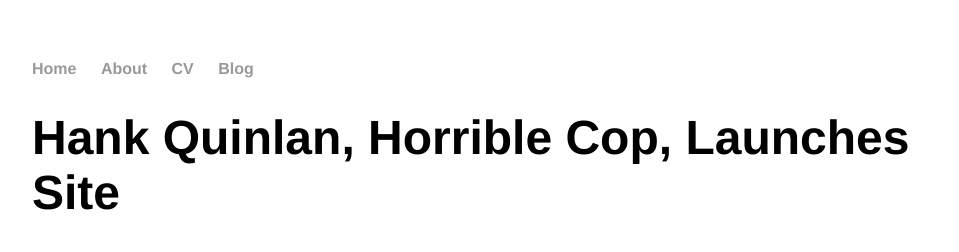
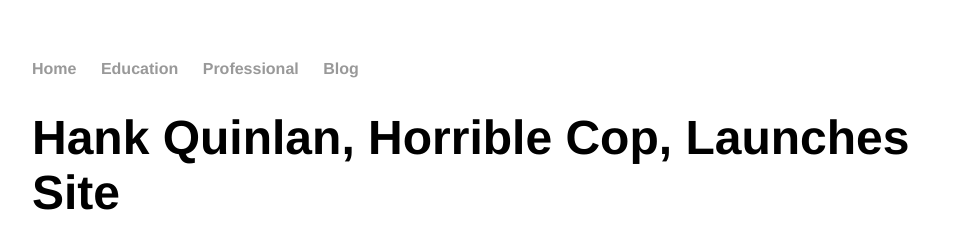
Before and after one commit to jiamingyao151/jiamingyao151.github.io, a Jekyll site: the page built from _posts/2023-03-30-jiaming-yao-site-launched.md, in a window 1280 px wide. Shown: the top 252 px of the page, without its empty margins (160-1119 px from the left). Built offline with Jekyll 4.4.1, drawn with Linux system fonts in a browser that asks for light colours.

Commit message:
Update default.html

```diff
--- a/_layouts/default.html
+++ b/_layouts/default.html
@@ -9,8 +9,8 @@
 			<nav>
 	    		<ul>
 	        		<li><a href="/">Home</a></li>
-		        	<li><a href="/about">About</a></li>
-	        		<li><a href="/cv">CV</a></li>
+		        	<li><a href="/education">Education</a></li>
+	        		<li><a href="/professional">Professional</a></li>
 	        		<li><a href="/blog">Blog</a></li>
 	    		</ul>
 			</nav>
```
